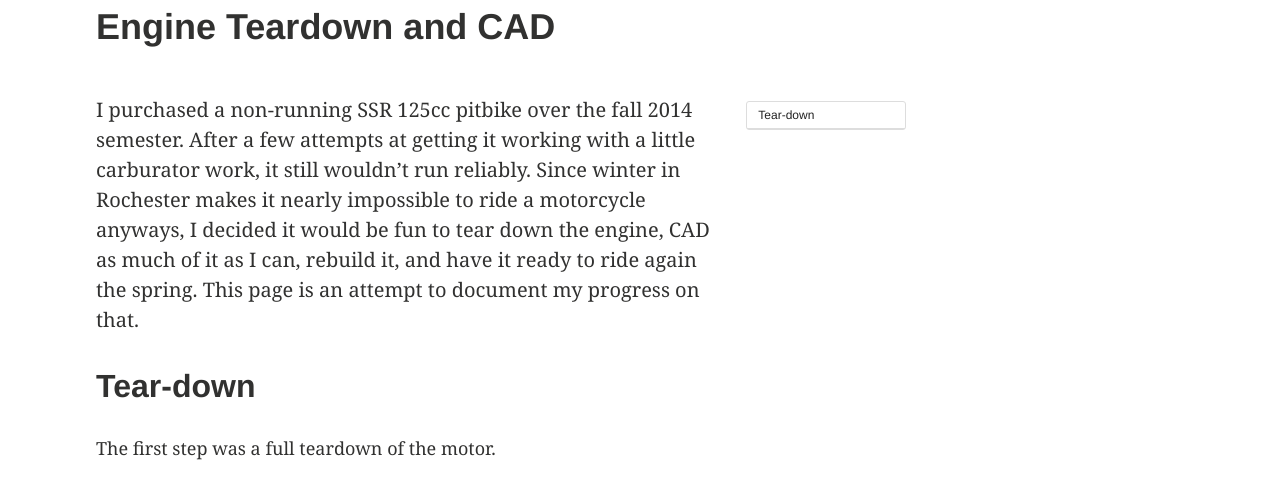
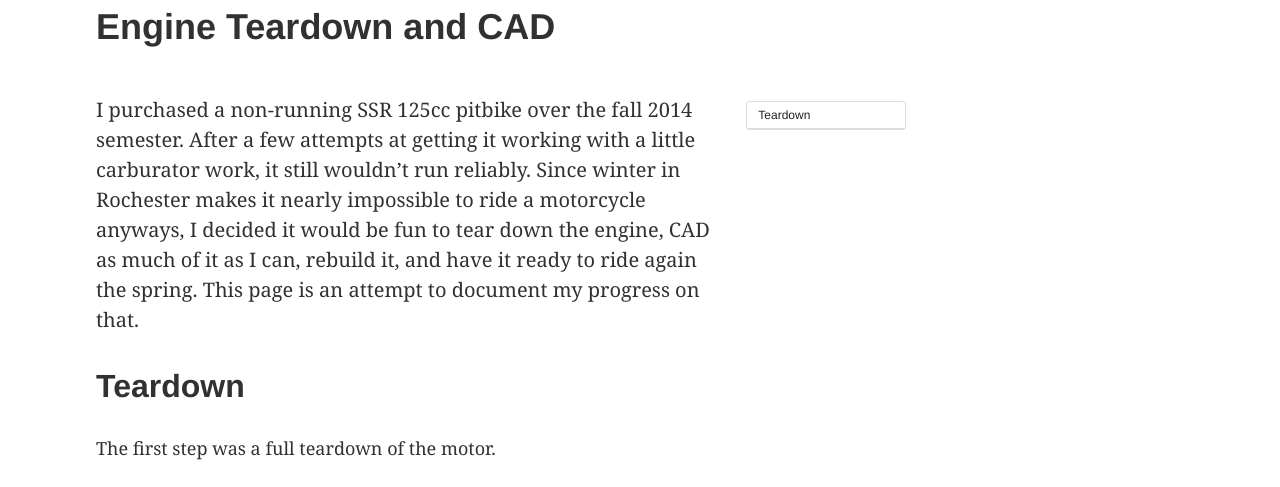
Before and after one commit to derekkg/derekkg.github.io, a Jekyll site: the page built from _posts/2015-2-23-engine-teardown-cad.md, in a window 1280 px wide. Shown: the part 993-1480 px from the top of the page. Built offline with Jekyll 4.4.1, drawn with Linux system fonts in a browser that asks for light colours.

Commit message:
updated title name

```diff
--- a/_posts/2015-2-23-engine-teardown-cad.md
+++ b/_posts/2015-2-23-engine-teardown-cad.md
@@ -19,7 +19,7 @@ toc: true
 ---
 I purchased a non-running SSR 125cc pitbike over the fall 2014 semester. After a few attempts at getting it working with a little carburator work, it still wouldn't run reliably. Since winter in Rochester makes it nearly impossible to ride a motorcycle anyways, I decided it would be fun to tear down the engine, CAD as much of it as I can, rebuild it, and have it ready to ride again the spring. This page is an attempt to document my progress on that.
 
-##Tear-down
+##Teardown
 
 The first step was a full teardown of the motor.
 
```
